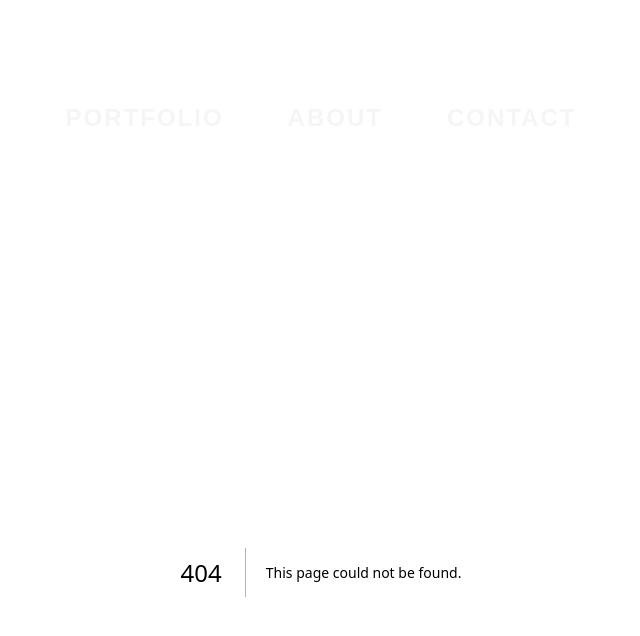
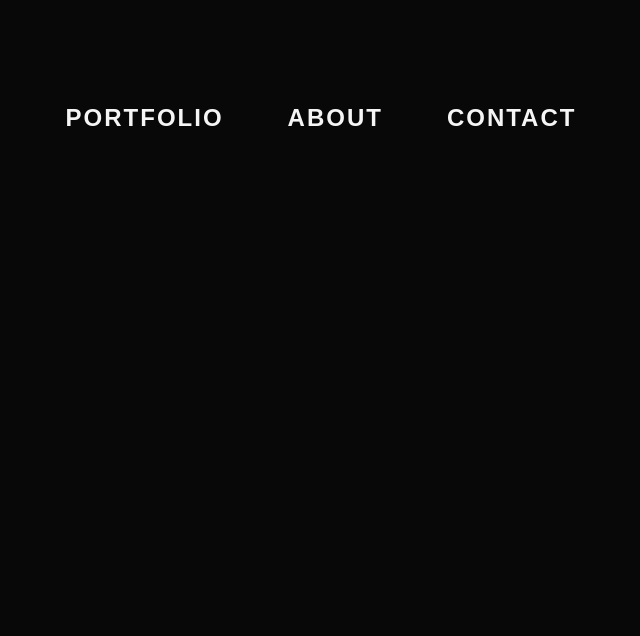
Before and after one commit to Plofland/photo-portfolio, a Next.js app: page /skills in a window 1280 px wide. Before the commit this address had no page. Shown: the top 636 px of the page, without its empty margins (319-959 px from the left). Built offline with nearby package versions, Linux system fonts and the light colour scheme.

Commit message:
create skills page

```diff
--- /dev/null
+++ b/src/app/skills/page.js
@@ -0,0 +1,8 @@
+
+const Skills = () => {
+  return (
+    <div>Skills</div>
+  )
+}
+
+export default Skills
```
